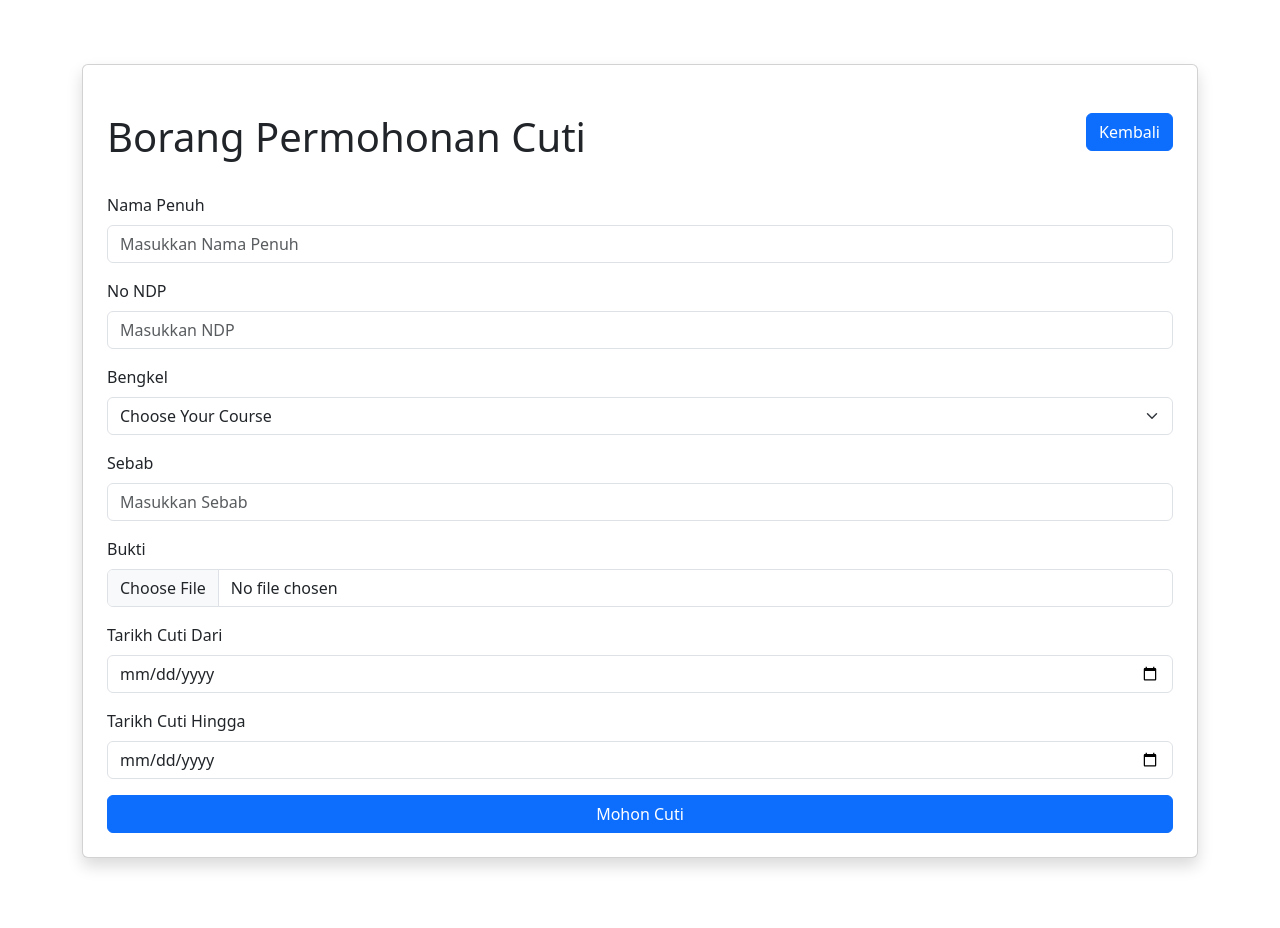
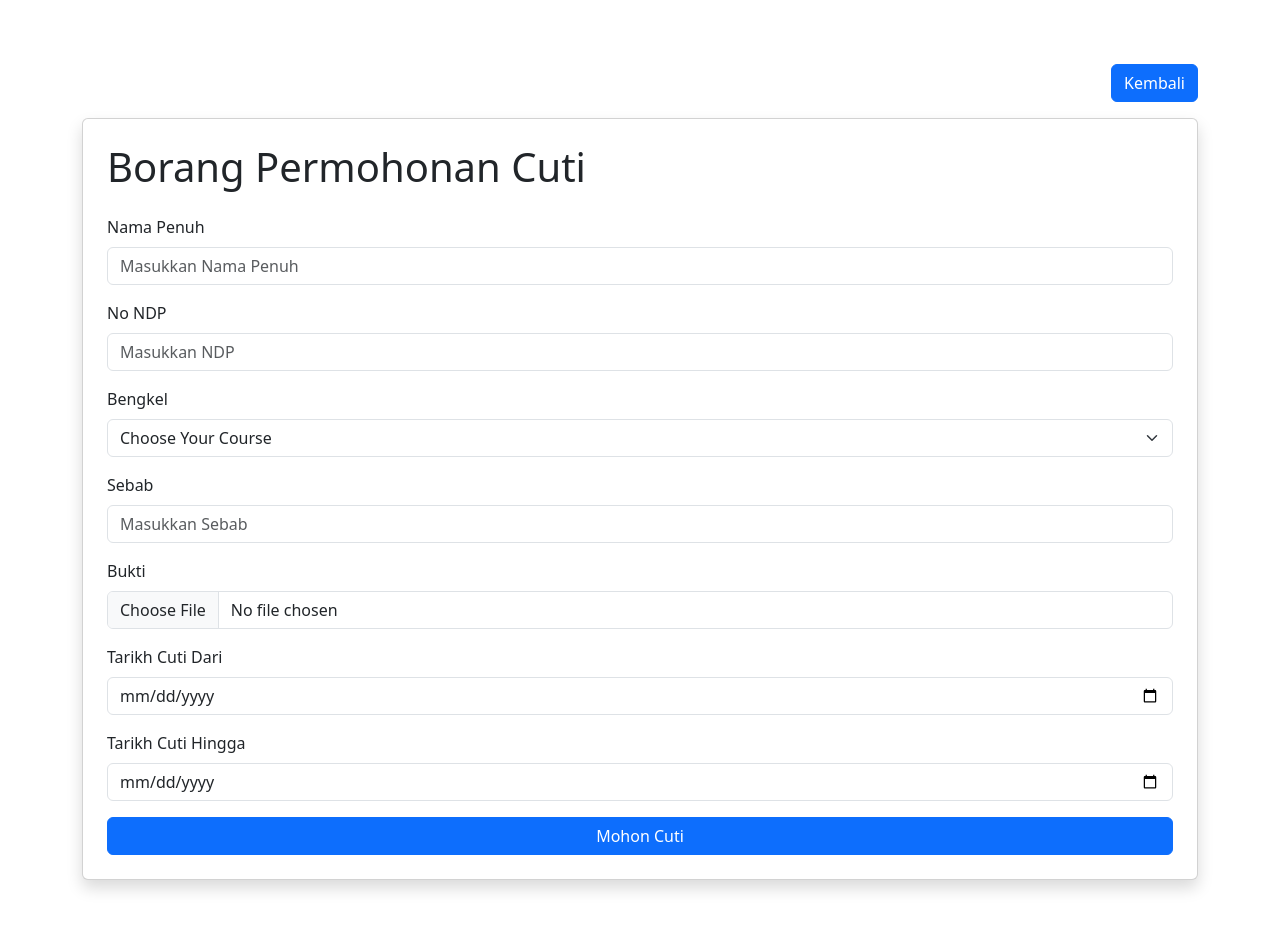
Before and after one commit to Fatini10/sistemCuti, a PHP site: page /mohonCuti.php in a window 1280 px wide. Shown: the part 61-989 px from the top of the page. Before the commit the page ends 930 px from the top, so only its background shows below. Run offline with PHP 8.4, Linux system fonts and the light colour scheme.

Commit message:
Tambah borang permohonan cuti dan butang kembali

```diff
--- a/mohonCuti.php
+++ b/mohonCuti.php
@@ -68,14 +68,17 @@ include('header.php');
 
     <link href="https://cdn.jsdelivr.net/npm/bootstrap@5.3.0/dist/css/bootstrap.min.css" rel="stylesheet">
 
-<div class="container my-5">
-    <div class="card shadow p-4">
-    <header class="d-flex justify-content-between my-4">
-        <h1>Borang Permohonan Cuti</h1>
-        <div>
-            <a href="pelajar.php" class="btn btn-primary">Kembali</a>
-        </div>
-    </header>
+    <div class="container my-5">
+
+<!-- Butang kembali di luar kotak dan ke kanan -->
+<div class="mb-3 text-end">
+    <a href="pelajar.php" class="btn btn-primary">Kembali</a>
+</div>
+
+<div class="card shadow p-4">
+    <h1 class="mb-4">Borang Permohonan Cuti</h1>
+    <!-- borang bermula di sini -->
+
 
         <form method="post" enctype="multipart/form-data">
             <div class="mb-3">
```
